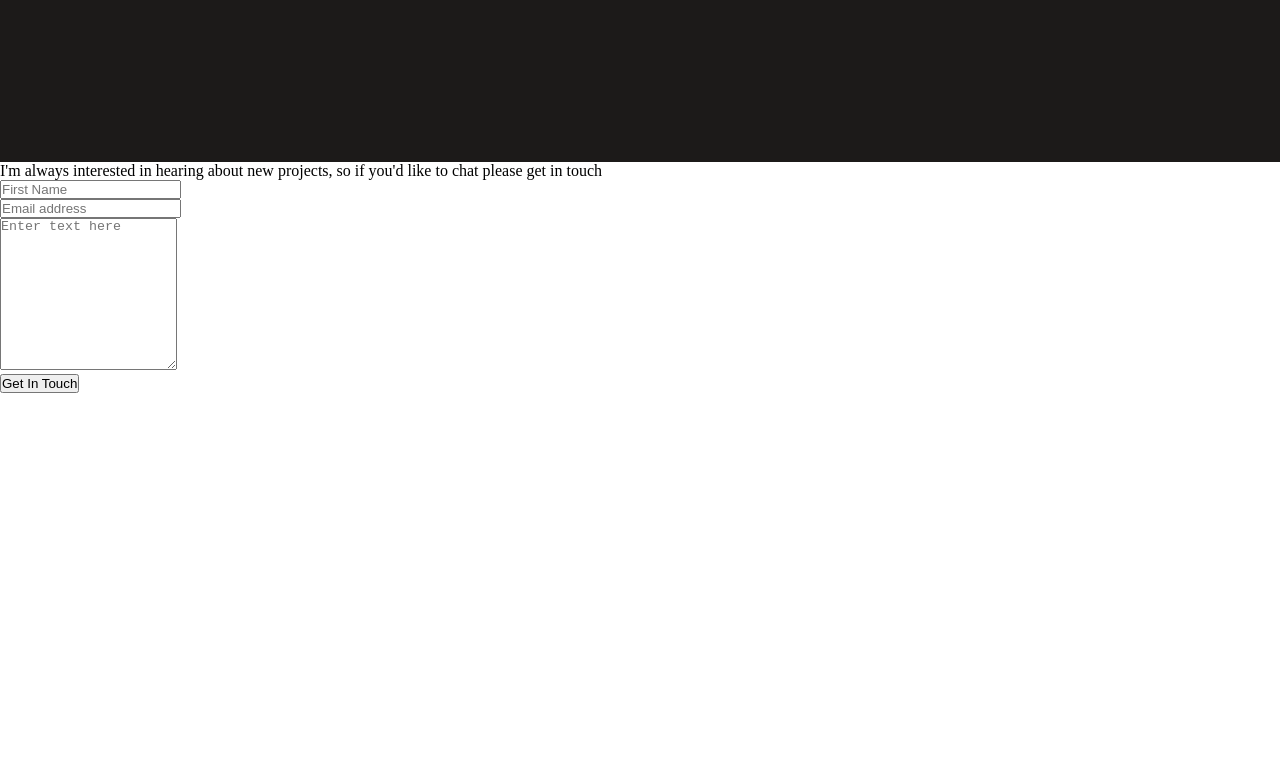
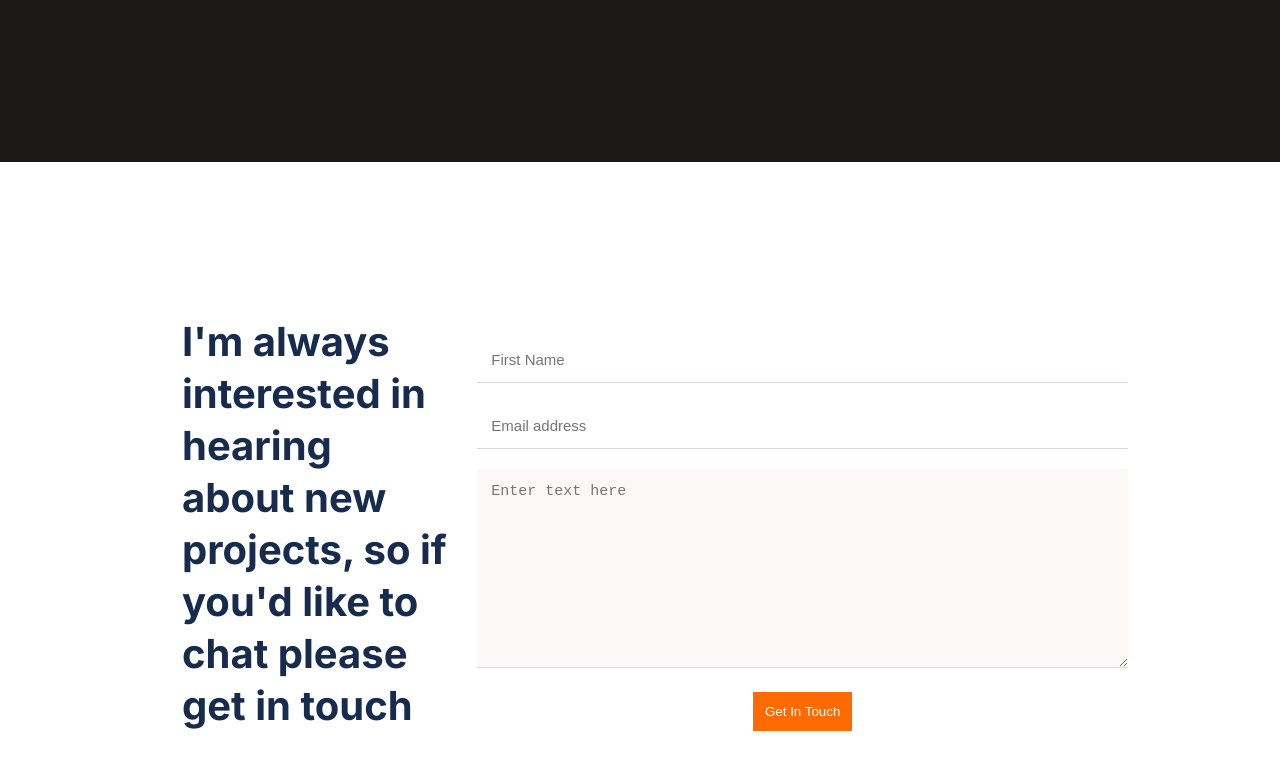
Before and after one commit to bienvenuushindi/portfolio-cr, a website: page index.html in a window 1280 px wide. Shown: the part 6545-7315 px from the top of the page. Before the commit the page ends 6938 px from the top, so only its background shows below. Drawn offline with Linux system fonts and the light colour scheme.

Commit message:
Add style rules for contact section

```diff
--- a/css/main.css
+++ b/css/main.css
@@ -325,3 +325,102 @@ li {
 .skills {
     list-style: inside url("../media/svg/circle.svg");
 }
+
+
+/* For mobile phones: */
+[class*="md-"] {
+    width: 100%;
+}
+
+.container {
+    padding: 24px;
+    margin-top: 100px;
+}
+
+.row {
+    display: flex;
+    flex-direction: column;
+    align-items: center;
+}
+
+.contact-paragraph {
+    font-family: 'Inter', serif;
+    font-size: 32px;
+    text-align: center;
+    color: #172B4D;
+    font-weight: 700;
+}
+
+.form {
+    margin-top: 70px;
+    margin-bottom: 70px;
+    display: flex;
+    flex-direction: column;
+    /*align-items: center;*/
+}
+
+.form-group {
+    display: flex;
+    flex-grow: 1;
+}
+
+.form-group > .input-control {
+    flex-grow: 1;
+}
+
+.input-control:not(:first-child) {
+    outline: none;
+    border: none;
+    border-bottom: 1px solid #DBD8D7;
+    font-size: 15px;
+    padding: 14px;
+    margin-top: 20px;
+}
+
+textarea.input-control {
+    background-color: #FBF8F7;
+    border-bottom: none;
+    margin-top: 24px;
+}
+
+.btn {
+    padding: 12px;
+    color: #fff;
+    background-color: #FF6B00;
+    border: none;
+    align-self: center;
+    margin-top: 24px;
+}
+
+@media only screen and (min-width: 768px) {
+    [class*="md-"] {
+      margin-top: 100px;
+      margin-bottom: 100px;
+    }
+
+    .container {
+        width: 80%;
+        margin: auto;
+    }
+
+    .row {
+        flex-direction: row;
+    }
+
+    .form {
+        margin-top: 0;
+        margin-bottom: 0;
+    }
+
+    .md-4 {
+        flex-shrink: 2;
+        align-self: start;
+    }
+
+    .contact-paragraph {
+        font-size: 40px;
+        line-height: 52px;
+        padding: 30px;
+        text-align: start;
+    }
+}
```
Lines whose indentation alone changed are shown as unchanged.
